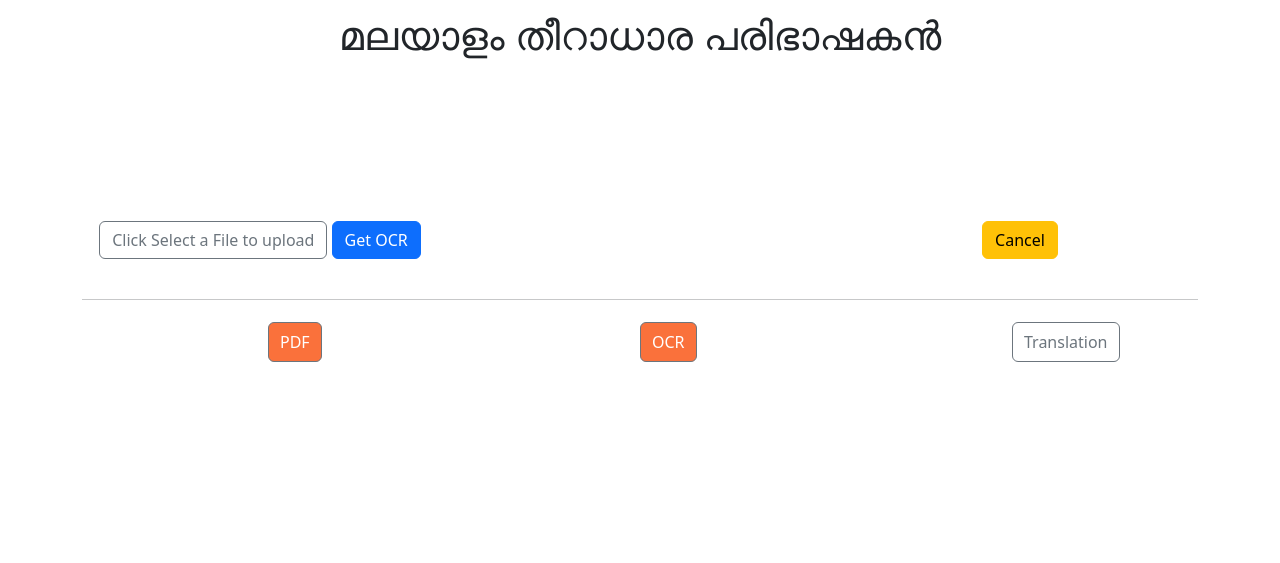
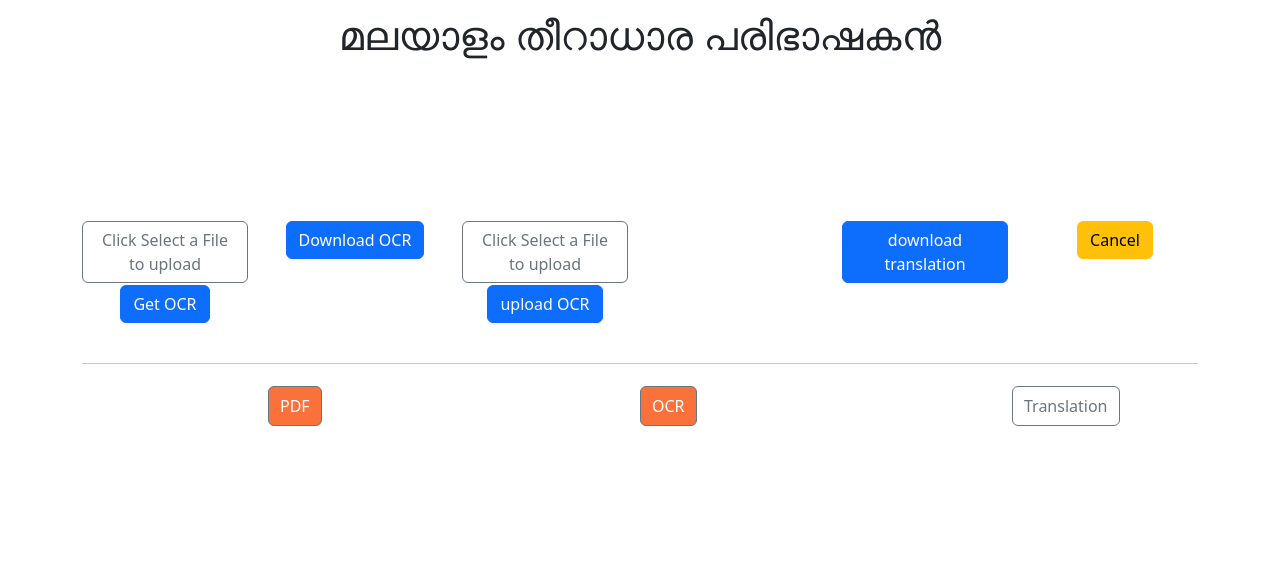
Before and after one commit to tnuocca-wen/malayalam-sale-deed-translator-development, a Flask app: page / in a window 1280 px wide. Shown: the top 563 px of the page. Before the commit the page ends 362 px from the top, so only its background shows below. Run offline with Flask 3, Linux system fonts and the light colour scheme; some libraries are stand-ins or nearby versions.

Commit message:
for data preperation

```diff
--- a/app.py
+++ b/app.py
@@ -137,7 +137,7 @@ def convert_pdf():
 
         # Print the resulting sentences
         for i, sentence in enumerate(sentences):
-            senti += f"Sentence {i+1}\n"+sentence + '\n`~>\n'
+            senti += f"Sentence {i+1}\n"+sentence + '\n\n'
             print(f"Sentence {i+1}: {sentence}")
         ocr_done = True
         return
--- a/gpt4.py
+++ b/gpt4.py
@@ -130,7 +130,7 @@ def example_select_phrases(sentence):
 
 
 # Translation function using GPT-4
-def chatGPT_Trans_ft(text):
+def chatGPT_Trans(text):
   global examples_list
   make_examples_list()
 
@@ -163,7 +163,7 @@ def chatGPT_Trans_ft(text):
 
 
 # Translation function using custom fine-tuned model
-def chatGPT_Trans(text):
+def chatGPT_Trans_ft(text):
   llm = ChatOpenAI(model = 'ft:gpt-3.5-turbo-0613:personal::86bad9JC', temperature=0)
   # template = '''Return all the named Entities and their english transliteration as python lists. Return two lists one for named entities and the other for
   # english transliteration.
--- a/static/js/script.js
+++ b/static/js/script.js
@@ -8,6 +8,149 @@
 //         console.error(error);
 //     }
 // }
+
+let translated;
+let ocrdata;
+
+document.getElementById('downloadTransbtn').addEventListener('click', (e) => {
+    console.log(translated.length);
+    if (translated.length != 0){
+        console.log(ocrdata.length);
+        let fileContent = '';
+        for (i=0;i<translated.length;i++){
+            // if (textarr[i]==='' || textarr[i]==='/\n+$/'){
+            //     textarr.splice(i,1);
+            //     continue;
+            // }
+            ocrdata[i] = ocrdata[i].replace(/^(Sentence\s\d+\s*)?/, '');
+            if (i==0){
+            fileContent +='[{malayalam_sent: ' + '\'\'\'' + ocrdata[i] + '\'\'\'' + ',\n' + 'translation: ' + '\'\'\'' + translated[i] + '\'\'\'},\n';
+            }
+            else if(i!=translated.length-1){
+                fileContent +='\n{malayalam_sent: ' + '\'\'\'' + ocrdata[i] + '\'\'\'' + ',\n' + 'translation:' + '\'\'\'' + translated[i] + '\'\'\'},\n';
+            }
+            else{
+                fileContent +='\n{malayalam_sent: ' + '\'\'\'' + ocrdata[i] + '\'\'\'' + ',\n' + 'translation: ' + '\'\'\'' + translated[i] + '\'\'\'}]';
+            }
+        }
+        // Create a Blob from the content
+        const blob = new Blob([fileContent], { type: 'text/plain' });
+
+        fn = pdf_path.split('/');
+        fna = fn.at(-1).split('.');
+        fname = fna[0];
+        console.log(fname);
+
+        // Create a URL for the Blob
+        const blobURL = window.URL.createObjectURL(blob);
+
+        // Create an anchor element to trigger the download
+        const downloadLink = document.createElement('a');
+        downloadLink.href = blobURL;
+        downloadLink.download = fname + '_dataset' + '.txt'; // Specify the filename here
+
+        // Trigger the download
+        downloadLink.click();
+
+        // Clean up by revoking the Blob URL
+        window.URL.revokeObjectURL(blobURL);
+    }
+});
+
+
+const ocrfileSelect = document.getElementById("ocrfileSelect");
+const ocrfileElem = document.getElementById("ocrFile");
+
+ocrfileSelect.addEventListener(
+  "click",
+  (e) => {
+    if (ocrfileElem) {
+      ocrfileElem.click();
+    }
+  },
+  false,
+);
+
+ocrfileElem.addEventListener(
+    "change", (e) => {
+        var pdfFileInput = document.getElementById("ocrFile");
+        var pdfFile = pdfFileInput.files[0];
+        console.log(pdfFile.name)
+        if(pdfFile){
+            document.getElementById("ocrfileSelect").innerHTML = "<mark style=\"background-color: beige;\">" + pdfFile.name + "</mark>";
+        }
+    },
+    false,
+);
+
+document.getElementById('uploadOCRbtn').addEventListener('click', (e) => {
+    var ocrFileInput = document.getElementById("ocrFile");
+    var ocrFile = ocrFileInput.files[0];
+    console.log(ocrFile.name)
+    if (ocrFile) {
+        // Create a FileReader object
+        const reader = new FileReader();
+
+        // Define an event listener for when the file is loaded
+        reader.onload = (event) => {
+        const fileContents = event.target.result; // The contents of the file
+        const filecntnts = fileContents.split('\n\n');
+        console.log(filecntnts);
+        document.getElementById('ocrText').value = fileContents; // Display the contents in a <div>
+        };
+
+        reader.readAsText(ocrFile);
+    }
+});
+
+
+let pdf_path = '';
+document.getElementById('downloadOCRbtn').addEventListener('click', (e) => {
+    // console.log('hello');
+    if (document.getElementById('ocrText').value != ''){
+        text = document.getElementById("ocrText").value;
+        // document.getElementById("ocrText").readOnly = true;
+        // document.getElementById("submitBtn").disabled = true;
+        // if (document.getElementById('translateBtn')){
+        //     document.getElementById('translateBtn').disabled = true;
+        // }
+        // console.log(text);
+        textarr = text.split('\n\n');
+        console.log(textarr.length);
+        let fileContent = '';
+        for (i=0;i<textarr.length;i++){
+            if (textarr[i]==='' || textarr[i]==='/\n+$/'){
+                textarr.splice(i,1);
+                continue;
+            }
+            fileContent += textarr[i];
+        }
+
+        // Create a Blob from the content
+        const blob = new Blob([fileContent], { type: 'text/plain' });
+
+        fn = pdf_path.split('/');
+        fna = fn.at(-1).split('.');
+        fname = fna[0];
+        console.log(fname);
+
+        // Create a URL for the Blob
+        const blobURL = window.URL.createObjectURL(blob);
+
+        // Create an anchor element to trigger the download
+        const downloadLink = document.createElement('a');
+        downloadLink.href = blobURL;
+        downloadLink.download = fname + '.txt'; // Specify the filename here
+
+        // Trigger the download
+        downloadLink.click();
+
+        // Clean up by revoking the Blob URL
+        window.URL.revokeObjectURL(blobURL);
+    }
+});
+
+
 const pdfchk = document.getElementById('pdf-check');
 const ocrchk = document.getElementById('ocr-check');
 const transchk = document.getElementById('trans-check');
@@ -108,6 +251,7 @@ document.getElementById("cancelBtn").addEventListener("click", function() {
         if (document.getElementById('translateBtn')){
             document.getElementById('translateBtn').disabled = false;
         }
+        document.getElementById("ocrText").readOnly = false;
     });
 });
 
@@ -143,14 +287,16 @@ function sendDataToTranslate() {
     // console.log(text);
     cool = JSON.stringify({sentences:text})
     console.log(cool)
-    textarr = text.split('`~>');
+    textarr = text.split('\n\n');
+    ocrdata = textarr;
     console.log(textarr.length);
     for (i=0;i<textarr.length;i++){
-        if (textarr[i]==='' || textarr[i]==='/\n*/'){
+        if (textarr[i]===""){
+            console.log("hi");
             textarr.splice(i,1);
         }
     }
-    console.log(textarr.length);
+    console.log(textarr);
     fetch('/translate',{
         method: 'POST',
         headers: {
@@ -166,6 +312,7 @@ function sendDataToTranslate() {
             document.getElementById("ocrText").readOnly = false;
             document.getElementById("result").textContent = data.message;
             translatedTxt = data.translated;
+            translated = data.translated;
             for(let i=0; i<translatedTxt.length; i++){
                 // console.log("ദി:" + translatedTxt[i]);
                 // textarr.splice(i+1, 0, translatedTxt[i]);
@@ -176,7 +323,7 @@ function sendDataToTranslate() {
                 }
                 else{
                 // document.getElementById("ocrText").value += textarr[i];
-                document.getElementById("transText").value += 'Sentence '+ c + '\n' + translatedTxt[i];
+                document.getElementById("transText").value += '\n\nSentence '+ c + '\n' + translatedTxt[i];
             }
             }
             document.getElementById("submitBtn").disabled = false;
@@ -216,6 +363,7 @@ function sendDataToTranslate() {
             if (data.status === 'success') {
                 // path = "static/documents/"+pdfFile.name.toString();
                 pdf_view.src = data.pdf_path;
+                pdf_path = data.pdf_path;
                 document.getElementById("result").textContent = data.message;
                     fetch('/doc_ocr', {
                     method: 'POST',
--- a/templates/index.html
+++ b/templates/index.html
@@ -120,15 +120,22 @@
     <!-- <a class="btn btn-primary" id="disp_btn" href="/display">Display PDF</a> -->
     <div class="row justify-content-around">
     <!-- <div id="buttonsDiv" class="col-4"> -->
-    <form id="pdfForm" class="col-4" enctype="multipart/form-data" method="post">
+    <form id="pdfForm" class="col-2" enctype="multipart/form-data" method="post">
                 <input type="file" style="display: none;" name="file" id="pdfFile" accept=".pdf" required>
                 <a class="btn btn-outline-secondary" id="fileSelect">Click Select a File to upload</a>
-                <button class="btn btn-primary" id="submitBtn" type="button">Get OCR</button>
+                <button class="btn btn-primary" id="submitBtn" type="button" style="margin-top: 2px;">Get OCR</button>
             </form>
+    <div class="col-2"><button class="btn btn-primary" id="downloadOCRbtn" type="button">Download OCR</button></div>
+    <form id="ocrForm" class="col-2" enctype="multipart/form-data" method="post">
+        <input type="file" style="display: none;" name="file" id="ocrFile" accept=".txt" required>
+        <a class="btn btn-outline-secondary" id="ocrfileSelect">Click Select a File to upload</a>
+        <button class="btn btn-primary" id="uploadOCRbtn" type="button" style="margin-top: 2px;">upload OCR</button>
+    </form>
     <!-- </div> -->
-    <div class="col-4" id="tranDiv">
+    <div class="col-2" id="tranDiv">
     </div>
-    <div class="col-4">
+    <div class="col-2"><button class="btn btn-primary" id="downloadTransbtn" type="button">download translation</button></div>
+    <div class="col-2">
         <button class="btn btn-warning" id="cancelBtn" type="button">Cancel</button>
     </div>
     </div>
```
